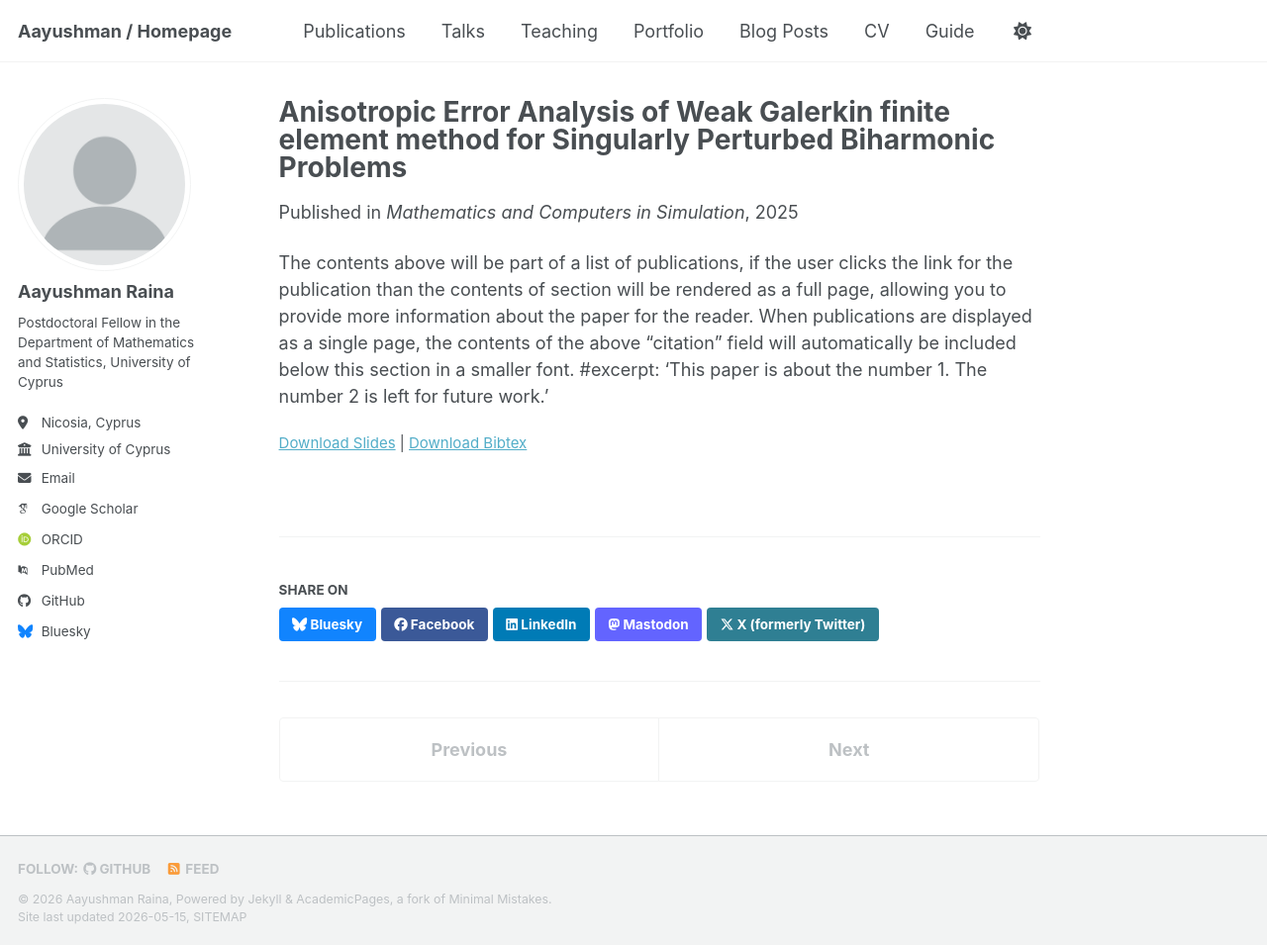
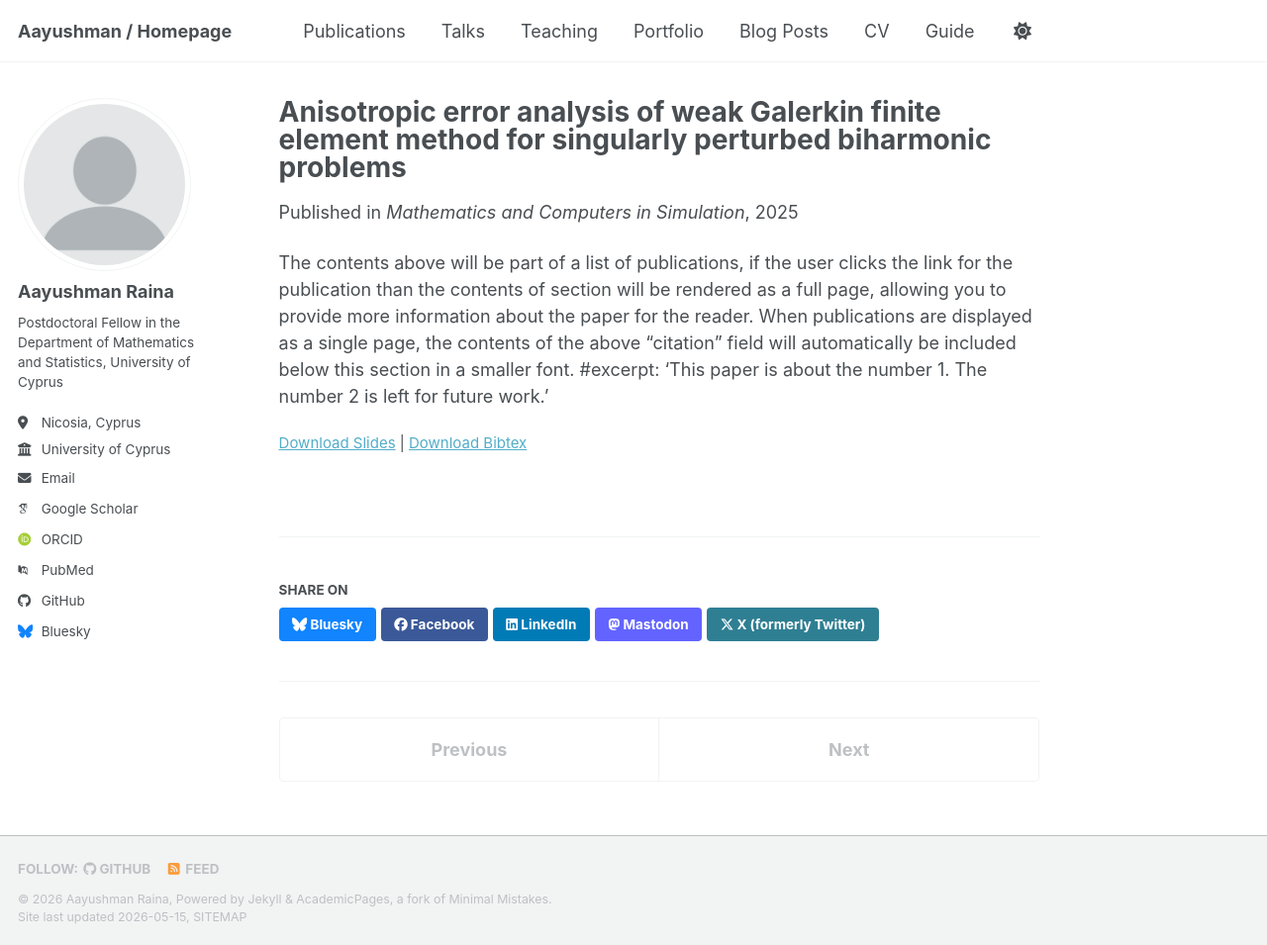
Before and after one commit to Aayushman5/Aayushman5.github.io, a Jekyll site: the page built from _publications/2009-10-01-paper-title-number-1.md, in a window 1280 px wide and 955 px high. Shown: the whole window at 99% size. Built offline with Jekyll 4.4.1, drawn with Linux system fonts in a browser that asks for light colours; some web fonts are replaced; a script bundle is joined from its source files by our own code; library files that are not in the unit come from our copies.

```diff
--- a/_publications/2009-10-01-paper-title-number-1.md
+++ b/_publications/2009-10-01-paper-title-number-1.md
@@ -1,5 +1,5 @@
 ---
-title: "Anisotropic Error Analysis of Weak Galerkin finite element method for Singularly Perturbed Biharmonic Problems"
+title: "Anisotropic error analysis of weak Galerkin finite element method for singularly perturbed biharmonic problems"
 collection: publications
 category: manuscripts
 permalink: /publication/2009-10-01-paper-title-number-1
```
